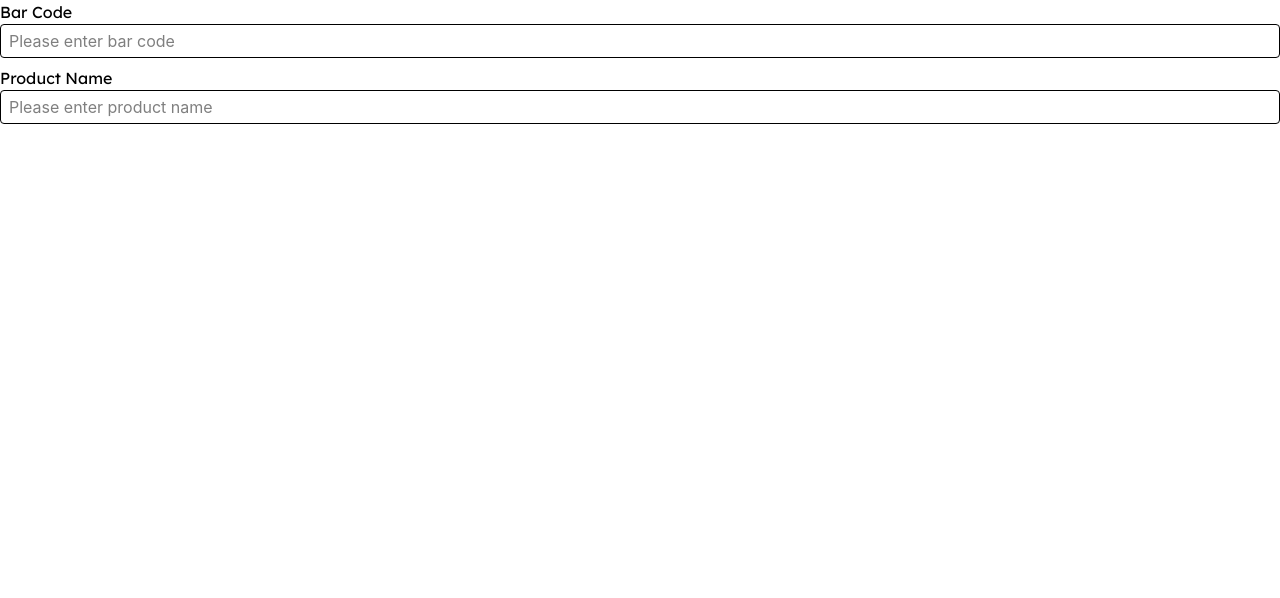
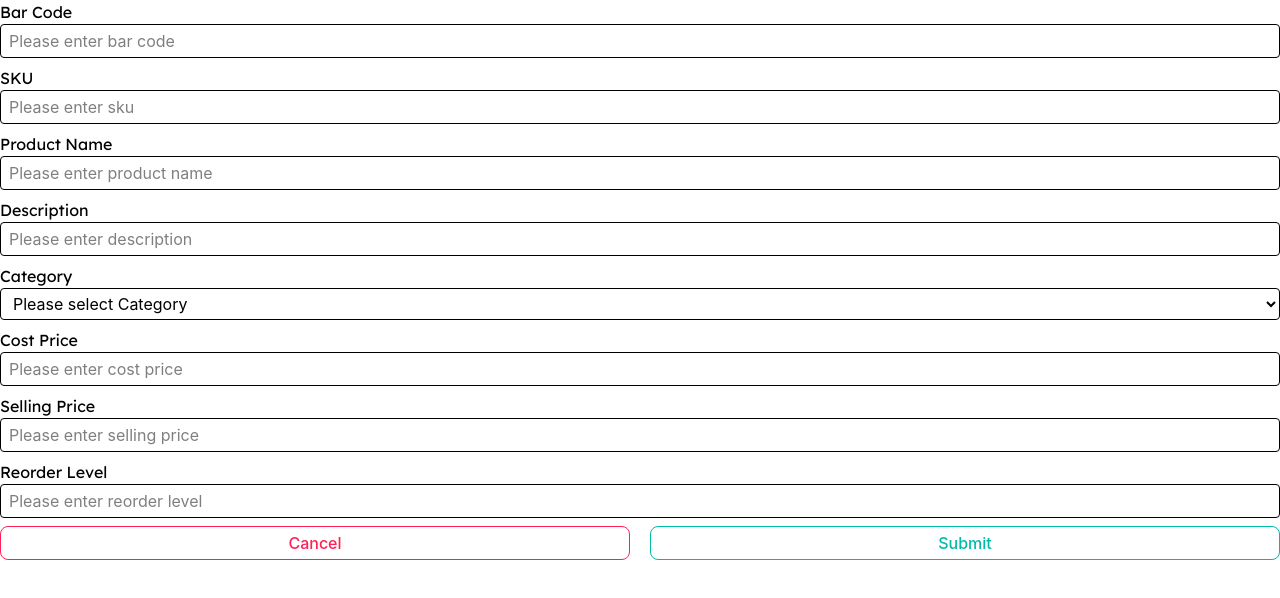
Before and after one commit to aldecyrus425/POS-Frontend, a React (Vite) app: page / in a window 1280 px wide. Shown: the top 598 px of the page. Built offline with nearby package versions, Linux system fonts and the light colour scheme.

Commit message:
Added Option Group

```diff
--- /dev/null
+++ b/src/components/common/selectGroup.tsx
@@ -0,0 +1,31 @@
+import React from 'react'
+
+interface Props {
+    label : string;
+    value? : string;
+    onChange? : () => void;
+    options : OPT[];
+}
+
+interface OPT {
+    value: string;
+    label: string;
+}
+
+const SelectGroup = ({label, value, onChange, options} : Props) => {
+  return (
+    <div className='d-flex flex-col'>
+        <label htmlFor="" className='font-display bold'>{label}</label>
+        <select className='border rounded w-full py-1 px-2'  name="" id="">
+            <option value="" selected disabled>{`Please select ${label}`}</option>
+            {
+                options.map((opt, index) => (
+                    <option value={opt.value}>{opt.label}</option>
+                ))
+            }
+        </select>
+    </div>
+  )
+}
+
+export default SelectGroup
--- a/src/components/forms/createUser.tsx
+++ b/src/components/forms/createUser.tsx
@@ -1,11 +1,26 @@
 import React from 'react'
 import CommonInputGroup from '../common/inputGroup'
+import RedButton from '../common/redButton'
+import GreenButton from '../common/greenButton'
+import SelectGroup from '../common/selectGroup'
 
 const CreateUser = () => {
   return (
     <form action="" className='w-full h-full flex flex-col gap-2'>
         <CommonInputGroup label='Bar Code' />
+        <CommonInputGroup label='SKU' />
         <CommonInputGroup label='Product Name' />
+        <CommonInputGroup label='Description' />
+        <SelectGroup label='Category' options={[{label : "Seller", value : "Seller"}, {label : "Vendor", value : "Vendor"}]} />
+        {/* Category */}
+        {/* Unit */}
+        <CommonInputGroup label='Cost Price' type='number'/>
+        <CommonInputGroup label='Selling Price' type='number' />
+        <CommonInputGroup label='Reorder Level' />
+        <div className='flex flex-row gap-5'>
+          <RedButton label='Cancel'/>
+          <GreenButton label='Submit'/>
+        </div>
     </form>
   )
 }
```
